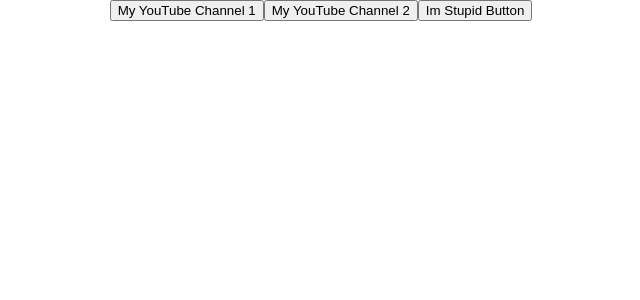
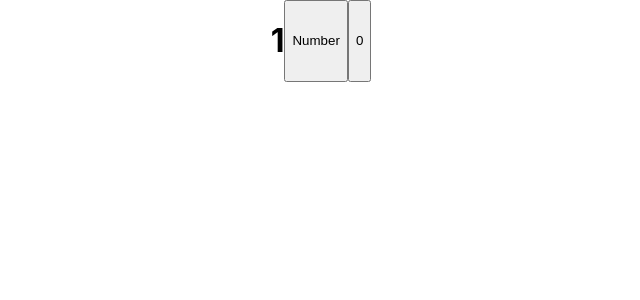
Before and after one commit to RomanAlxndrvch/Microtasks, a React (Create React App) app: page / in a window 1280 px wide. Shown: the top 300 px of the page, without its empty margins (319-959 px from the left). Built offline with nearby package versions, Linux system fonts and the light colour scheme.

Commit message:
useState hook

```diff
--- a/src/App.tsx
+++ b/src/App.tsx
@@ -1,29 +1,32 @@
-import React from 'react';
-import logo from './logo.svg';
+import React, {useState} from 'react';
 import classes from "./App.module.css";
 import {Button} from "./components/Button";
+import {Simulate} from "react-dom/test-utils";
 
 
 function App() {
+    let [a, setA] = useState(1)
 
-    const btn1 = (name: string, age: number) => {
-        console.log(name, age)
+    const onClickHandler = () => {
+        setA(++a)
+        console.log(a)
     }
 
-    const btn2 = (name: string) => {
-        console.log(name)
-    }
-    const btn3 = () => {
-        console.log('Im Stupid Button')
+    const ZeroHandler = () => {
+        setA(a = 0)
     }
 
     return (
         <div className={classes.app}>
-            <Button name={'My YouTube Channel 1'} callBack={() => btn1('1', 21)}/>
-            <Button name={'My YouTube Channel 2'} callBack={() => btn2('2',)}/>
-            <Button name={'Im Stupid Button'} callBack={btn3}/>
+
+            <h1>{a}</h1>
+            <button onClick={onClickHandler}>Number</button>
+            <button onClick={ZeroHandler}>0</button>
+
         </div>
-    );
+
+    )
 }
 
+
 export default App;
```
